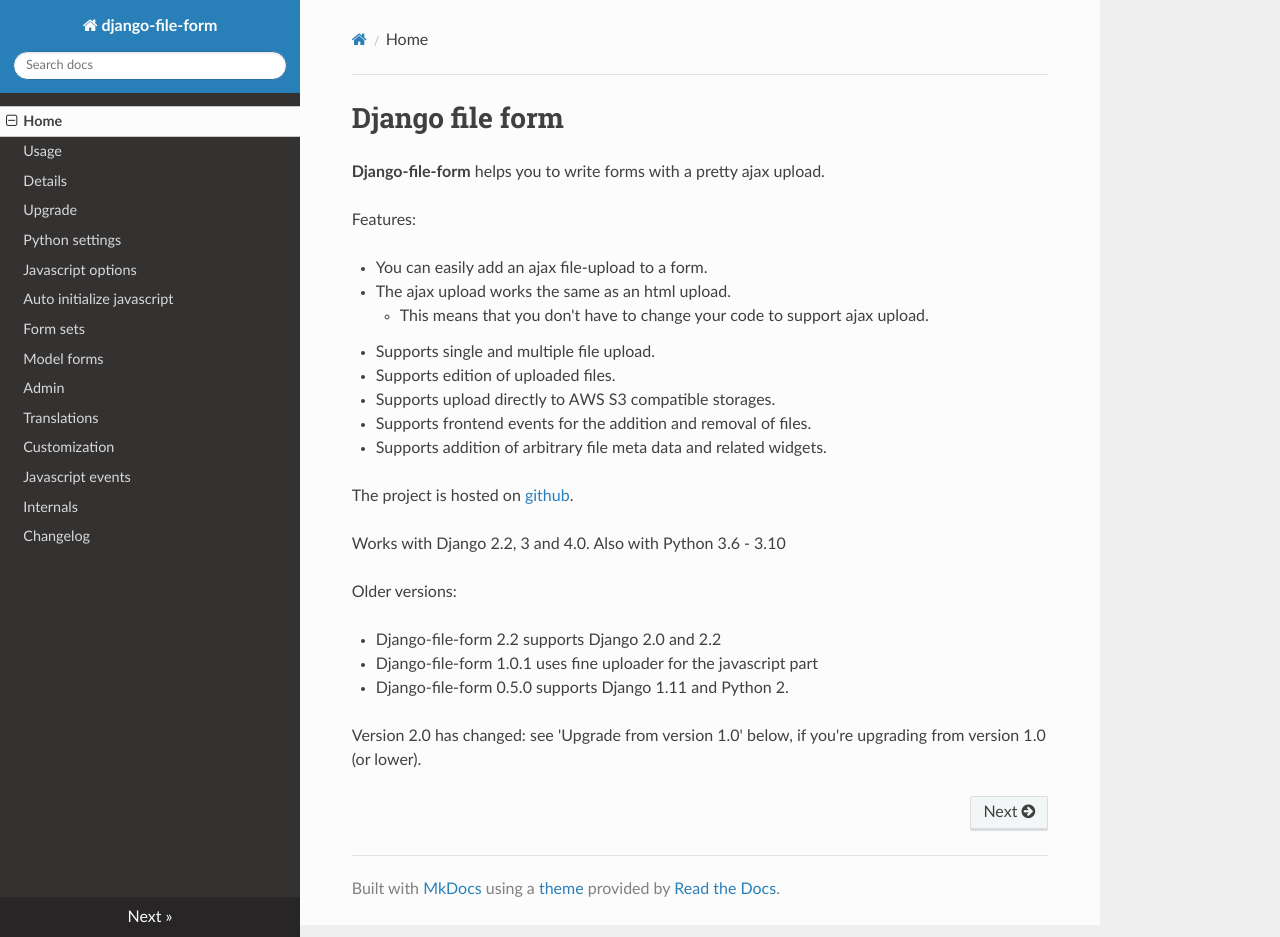
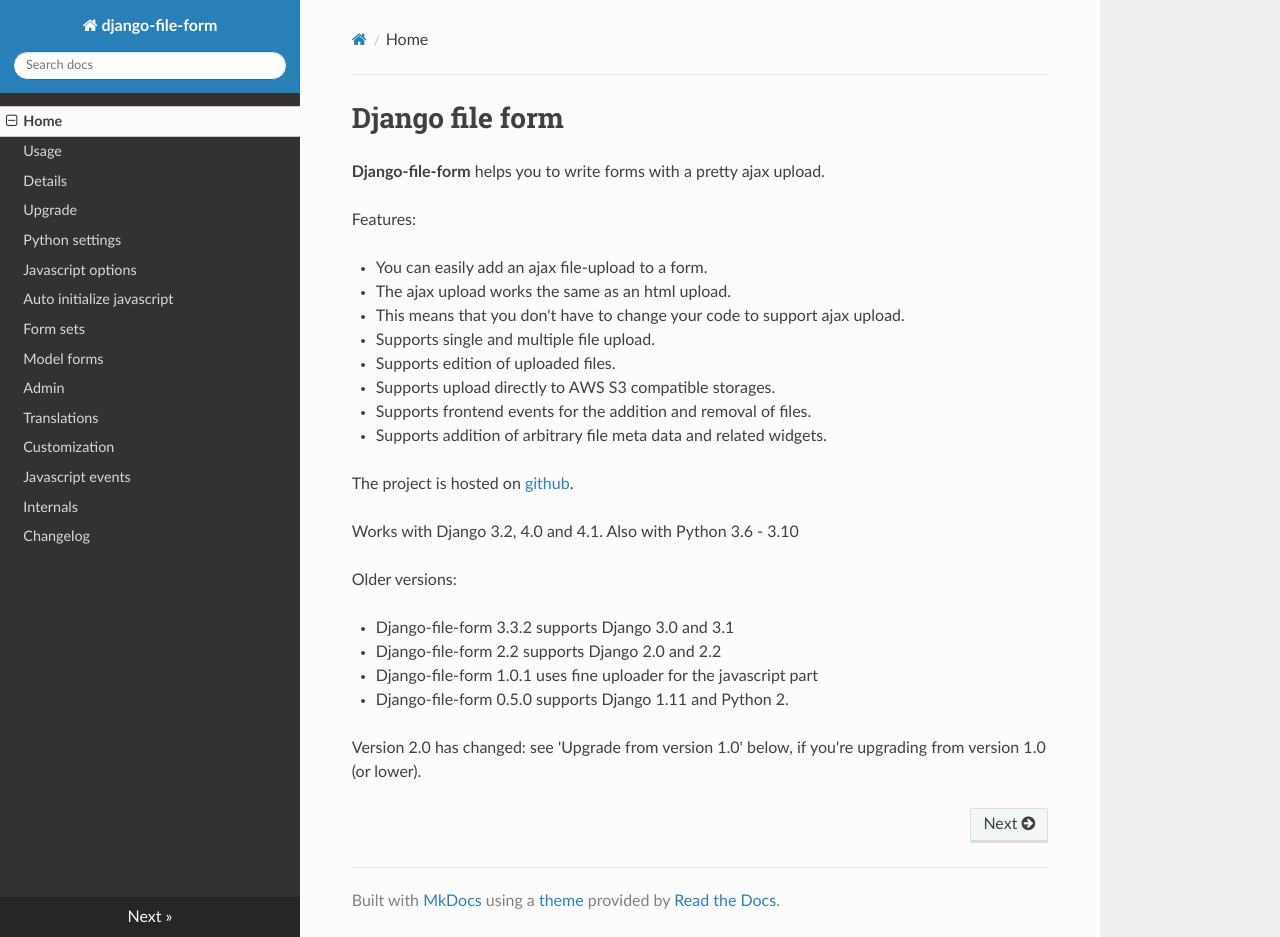
Before and after one commit to mbraak/django-file-form, an MkDocs documentation site: the page built from docs/index.md, in a window 1280 px wide and 937 px high. Built offline with MkDocs 1.6.1, drawn with Linux system fonts in a browser that asks for light colours; nearby versions of some CDN libraries.

Commit message:
Update docs

```diff
--- a/docs/index.md
+++ b/docs/index.md
@@ -4,23 +4,24 @@
 
 Features:
 
-* You can easily add an ajax file-upload to a form.
-* The ajax upload works the same as an html upload.
-    * This means that you don't have to change your code to support ajax upload.
-* Supports single and multiple file upload.
-* Supports edition of uploaded files.
-* Supports upload directly to AWS S3 compatible storages.
-* Supports frontend events for the addition and removal of files.
-* Supports addition of arbitrary file meta data and related widgets.
+- You can easily add an ajax file-upload to a form.
+- The ajax upload works the same as an html upload.
+  - This means that you don't have to change your code to support ajax upload.
+- Supports single and multiple file upload.
+- Supports edition of uploaded files.
+- Supports upload directly to AWS S3 compatible storages.
+- Supports frontend events for the addition and removal of files.
+- Supports addition of arbitrary file meta data and related widgets.
 
 The project is hosted on [github](https://github.com/mbraak/django-file-form).
 
-Works with Django 2.2, 3 and 4.0. Also with Python 3.6 - 3.10
+Works with Django 3.2, 4.0 and 4.1. Also with Python 3.6 - 3.10
 
 Older versions:
 
-* Django-file-form 2.2 supports Django 2.0 and 2.2
-* Django-file-form 1.0.1 uses fine uploader for the javascript part
-* Django-file-form 0.5.0 supports Django 1.11 and Python 2.
+- Django-file-form 3.3.2 supports Django 3.0 and 3.1
+- Django-file-form 2.2 supports Django 2.0 and 2.2
+- Django-file-form 1.0.1 uses fine uploader for the javascript part
+- Django-file-form 0.5.0 supports Django 1.11 and Python 2.
 
 Version 2.0 has changed: see 'Upgrade from version 1.0' below, if you're upgrading from version 1.0 (or lower).
```
Also changed, not shown: docs/changelog.md (+4 -0 lines).
